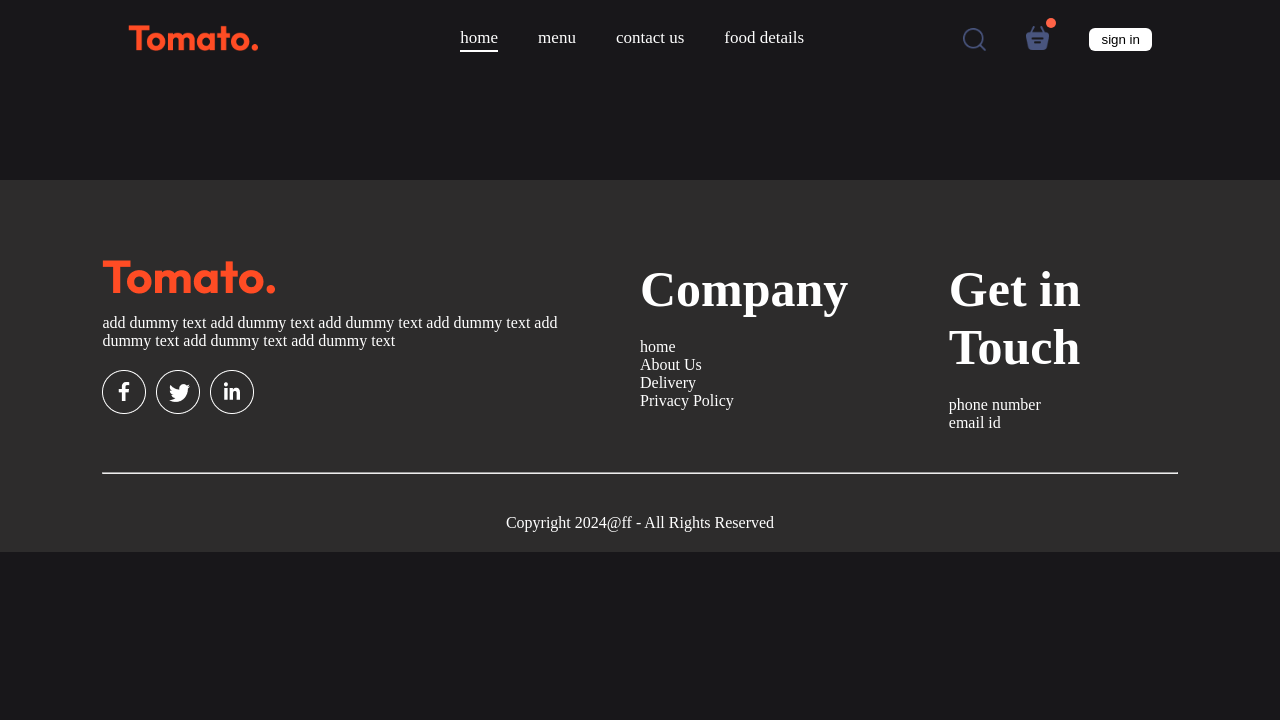
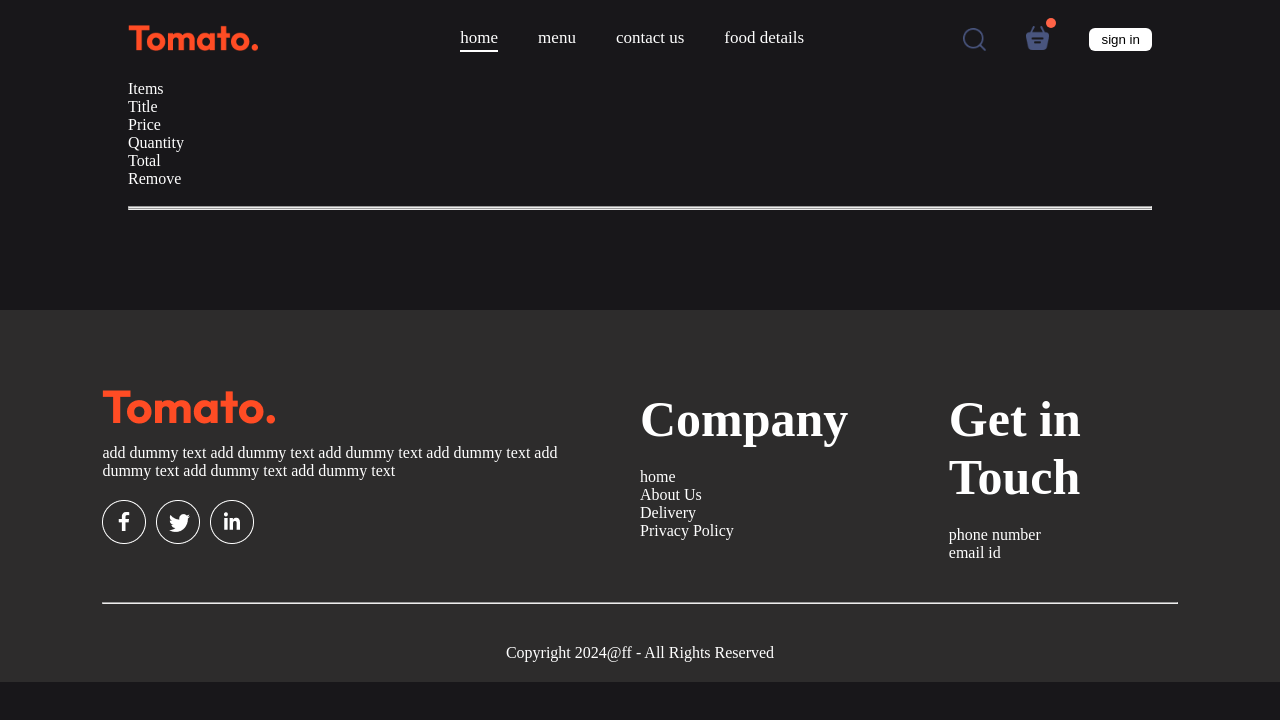
Before and after one commit to sithumjee/Panhida--Online-Book-Order, a React (Vite) app in the folder Frontend/: page /cart in a window 1280 px wide. Shown: the top 720 px of the page. Built offline with nearby package versions, Linux system fonts and the light colour scheme.

Commit message:
cart finished

```diff
--- a/Frontend/src/Pages/Cart/Cart.jsx
+++ b/Frontend/src/Pages/Cart/Cart.jsx
@@ -1,7 +1,40 @@
+import { useContext } from "react";
 import "./Cart.css";
+import { StoreContext } from "../../Context/StoreCntext";
 
 const Cart = () => {
-  return <div></div>;
+  const { cartItems, food_list, removeFromCart } = useContext(StoreContext);
+
+  return (
+    <div className="cart">
+      <div className="cart-items">
+        <div className="card-items-title">
+          <p>Items</p>
+          <p>Title</p>
+          <p>Price</p>
+          <p>Quantity</p>
+          <p>Total</p>
+          <p>Remove</p>
+        </div>
+        <br />
+        <hr />
+
+        {food_list.map((item, index) => {
+          if (cartItems[index.id] > 0) {
+            return (
+              <>
+                <div className="card-items-title card-items-item">
+                  <p>{item.name}</p>
+                </div>
+                ;
+              </>
+            );
+          }
+        })}
+        <hr />
+      </div>
+    </div>
+  );
 };
 
 export default Cart;
```
